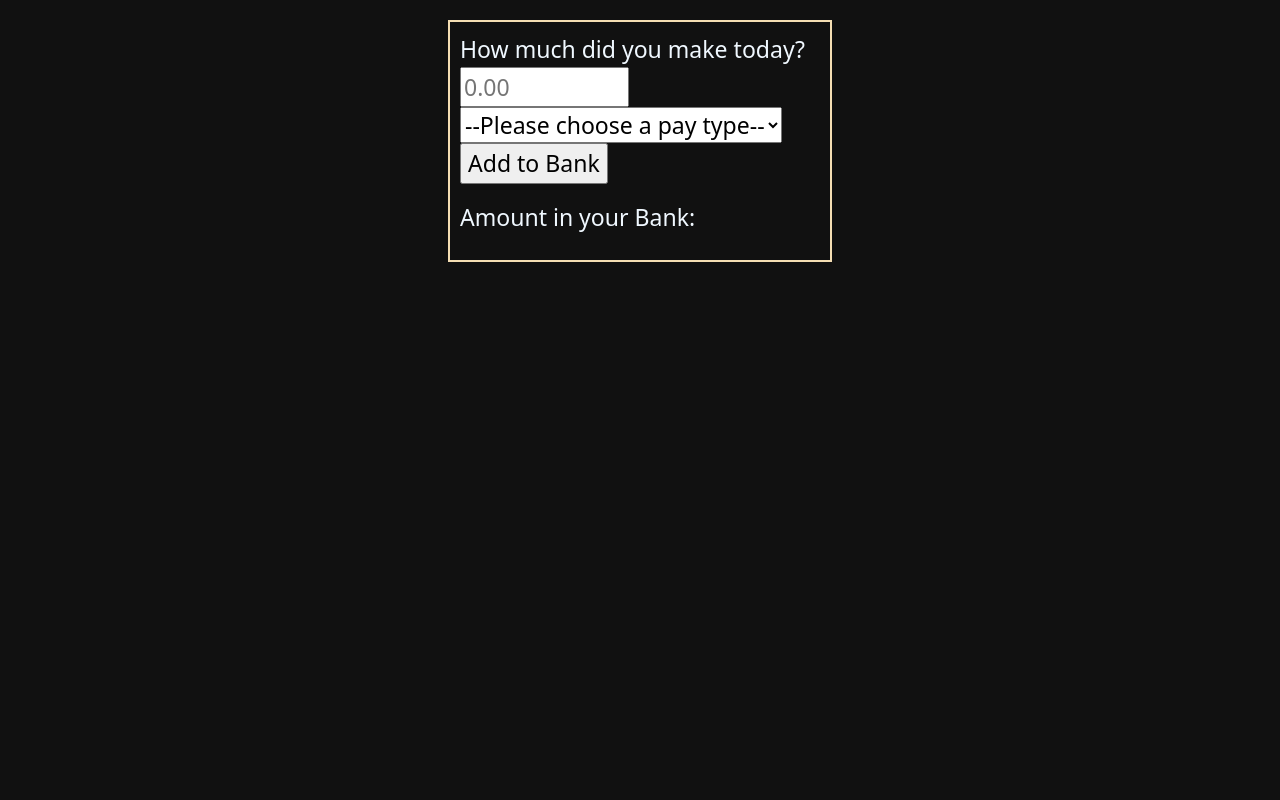
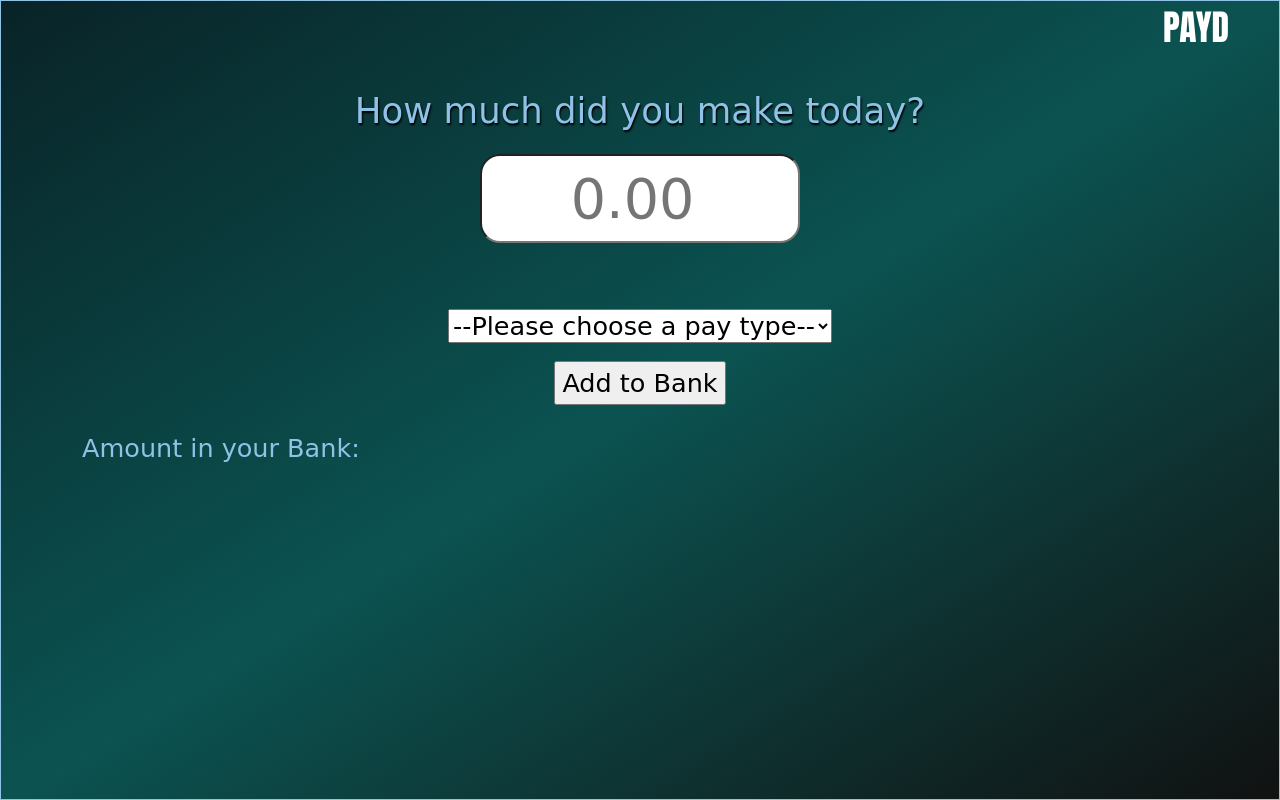
Before and after one commit to SemiiJ415/payd, a plain HTML site: page index.html in a window 1280 px wide. Drawn offline with nearby package versions, Linux system fonts and the light colour scheme; a web font is replaced by a local one.

Commit message:
css changes

```diff
--- a/index.html
+++ b/index.html
@@ -3,17 +3,30 @@
 <head>
     <meta charset="UTF-8">
     <meta name="viewport" content="width=device-width, initial-scale=1.0">
+    <link rel="preconnect" href="https://fonts.googleapis.com">
+    <link rel="preconnect" href="https://fonts.gstatic.com" crossorigin>
+    <link href="https://fonts.googleapis.com/css2?family=Anton&display=swap" rel="stylesheet">
+    <link rel="preconnect" href="https://fonts.googleapis.com">
+    <link rel="preconnect" href="https://fonts.gstatic.com" crossorigin>
+    <link href="https://fonts.googleapis.com/css2?family=Dekko&display=swap" rel="stylesheet">
     <link href="https://cdn.jsdelivr.net/npm/bootstrap@5.3.3/dist/css/bootstrap.min.css" rel="stylesheet" integrity="sha384-QWTKZyjpPEjISv5WaRU9OFeRpok6YctnYmDr5pNlyT2bRjXh0JMhjY6hW+ALEwIH" crossorigin="anonymous">
     <link rel="stylesheet" href="style.css">
     <title>Payd</title>
 </head>
 <body>
+    <header class="header">
+        <div class="heading text-uppercase text-end">
+            payd
+        </div>
+    </header>
     <main class="main">
+        <div class="container">
             <div id="date"></div>
-        <div class="pay-input">
+            <div class="pay-input row pb-5 text-center">
                 <div class="input-text">
                     How much did you make today?
                 </div>
+                <div class="input pt-3 ">
                     <input
                         type="number"
                         placeholder="0.00"
@@ -21,22 +34,24 @@
                         min="0"
                         max="800"
                         id="payInput"
+                        class="input-box text-center"
                         required
                     >
                 </div>
-        <div class="pay-type">
+            </div>
+            <div class="pay-type text-center pt-3">
                 <select
                     name="paytype"
                     id="payType"
                     required
                 >
-                <option value="">--Please choose a pay type--</option>
-                <option value="cash">Cash</option>
-                <option value="credit">Credit Card</option>
+                    <option value="" class="option">--Please choose a pay type--</option>
+                    <option value="cash" class="option">Cash</option>
+                    <option value="credit" class="option">Credit Card</option>
 
                 </select>
             </div>
-        <div class="add-btn">
+            <div class="add-btn text-center pt-3 pb-2">
                 <input
                     type="submit"
                     value="Add to Bank"
@@ -46,9 +61,12 @@
             <div class="bank-div">
                 <p class="message" id="message"></p>
                 <p class="bank" id="bank">Amount in your Bank:</p>
-            <p class="bank-amount" id="bankAmount"></p>
+                <p class="bank-amount text-center" id="bankAmount"></p>
+            </div>
+
         </div>
     </main>
+
     <script src="https://cdn.jsdelivr.net/npm/bootstrap@5.3.3/dist/js/bootstrap.bundle.min.js" integrity="sha384-YvpcrYf0tY3lHB60NNkmXc5s9fDVZLESaAA55NDzOxhy9GkcIdslK1eN7N6jIeHz" crossorigin="anonymous"></script>
     <script src="app.js"></script>
 </body>
--- a/style.css
+++ b/style.css
@@ -1,14 +1,49 @@
 *{box-sizing: border-box;}
+
+.heading{
+    font-size: calc(34px + (36 - 34) * ((100vw - 300px) / (1600 - 300)));
+    margin-right: 50px;
+    font-family: "Anton", sans-serif;
+    color: white;
+}
 body{
-    background-color: #111;
-    color: aliceblue;
-    font-size: calc(14px + (26 - 14) * ((100vw - 300px) / (1600 - 300)));
+    /* background-color: #111; */
+    background-image: linear-gradient(to bottom right, #092327, #0B5351, #111);
+    color: #90C2E7;
+    font-size: calc(24px + (26 - 24) * ((100vw - 300px) / (1600 - 300)));
+    font-family: "Dekko", cursive;
+    border: 1px solid;
+    height: 100vh;
 }
 
 main{
     margin: 20px auto;
     padding: 10px;
-    width: 30%;
-    height: 80%;
-    border: 2px solid wheat;
+    /* border: 2px solid wheat; */
+    /* background-color: #333; */
 }
+.pay-input{
+    display: flex;
+    /* border: 2px solid orange; */
+    padding: 0;
+}
+
+.input-box{
+    font-size: calc(54px + (56 - 54) * ((100vw - 300px) / (1600 - 300)));
+    border-radius: 20px;
+
+}
+
+.input-text, .input, .bank-amount{
+    /* border: 1px solid blue; */
+    font-size: calc(34px + (36 - 34) * ((100vw - 300px) / (1600 - 300)));
+    border-radius: 20px;
+
+}
+.input-text{
+    text-shadow: 1px 2px 2px black;
+}
+
+.option{
+    font-size: calc(14px + (26 - 14) * ((100vw - 300px) / (1600 - 300)));
+}
```
Lines whose indentation alone changed are shown as unchanged.
